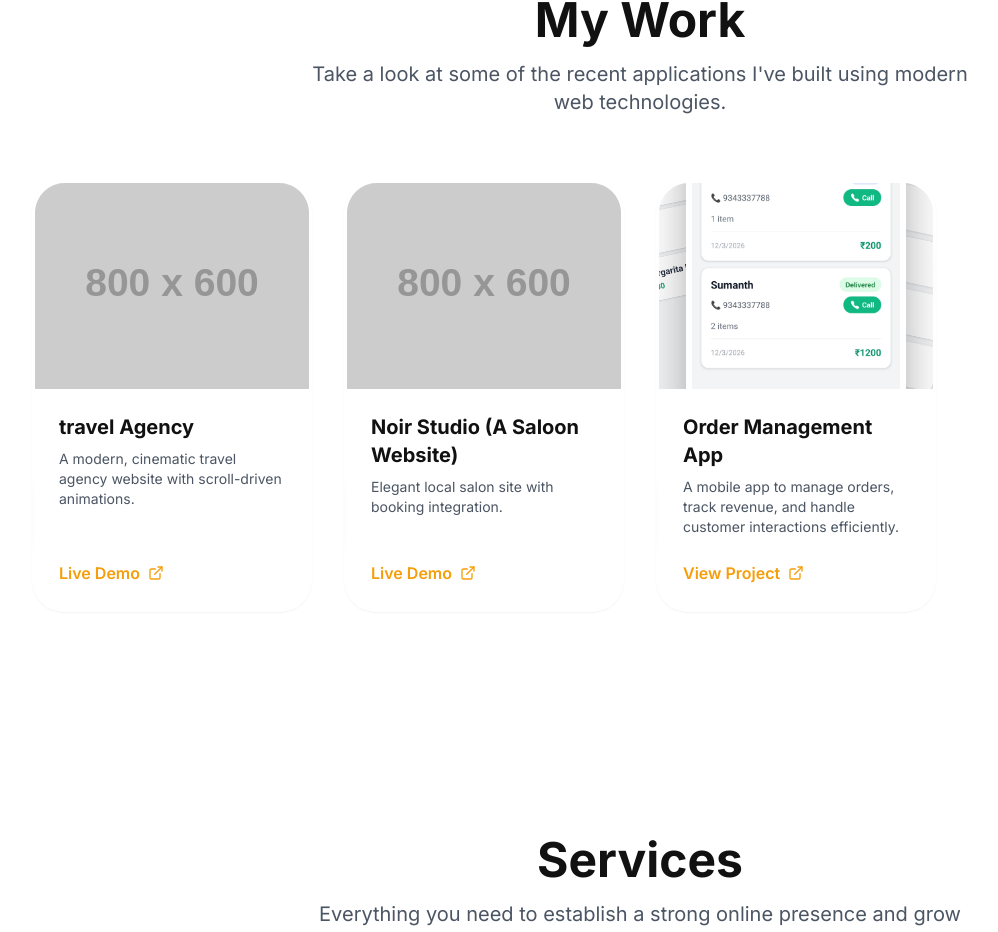
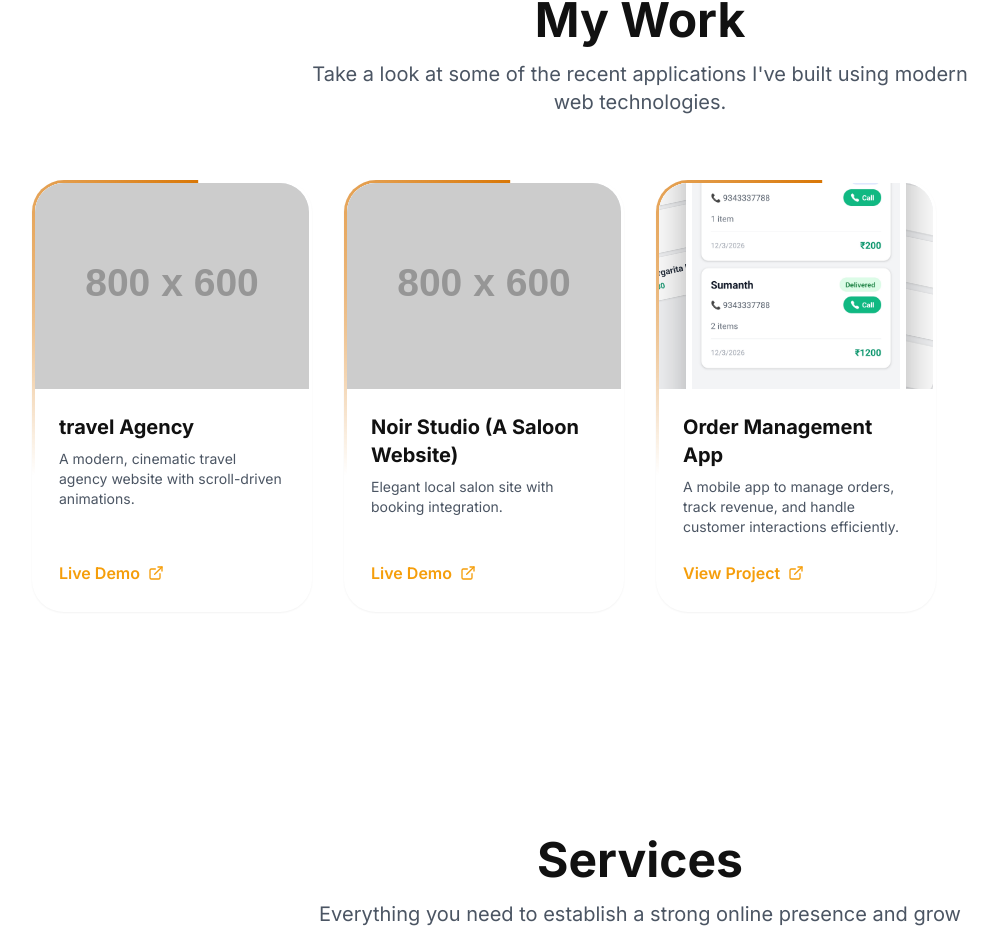
Before and after one commit to sumanthangadi/my_portfolio, a React (Vite) app: page / in a window 1280 px wide. Shown: the part 1176-2108 px from the top of the page, without its empty margins (0-998 px from the left). Built offline with nearby package versions, Linux system fonts and the light colour scheme.

Commit message:
Rewrite StarBorder implementation to use a robust spinning conic gradient for perfect light-mode visibility

```diff
--- a/src/components/StarBorder.jsx
+++ b/src/components/StarBorder.jsx
@@ -1,18 +1,17 @@
 import React from 'react';
-import './StarBorder.css';
 
 const StarBorder = ({
-  as: Component = 'button',
+  as: Component = 'div',
   className = '',
-  color = 'white',
+  color = '#d97706',
   speed = '6s',
-  thickness = 1,
+  thickness = 3,
   children,
   ...rest
 }) => {
   return (
     <Component
-      className={`star-border-container ${className}`}
+      className={`relative overflow-hidden ${className}`}
       style={{
         padding: `${thickness}px`,
         ...rest.style
@@ -20,20 +19,16 @@ const StarBorder = ({
       {...rest}
     >
       <div
-        className="border-gradient-bottom"
+        className="absolute top-1/2 left-1/2 -translate-x-1/2 -translate-y-1/2 w-[200%] aspect-square z-0 animate-spin"
         style={{
-          background: `radial-gradient(ellipse 50% 50% at center, ${color} 0%, transparent 60%)`,
+          background: `conic-gradient(from 0deg, transparent 70%, ${color} 100%)`,
           animationDuration: speed
         }}
       ></div>
-      <div
-        className="border-gradient-top"
-        style={{
-          background: `radial-gradient(ellipse 50% 50% at center, ${color} 0%, transparent 60%)`,
-          animationDuration: speed
-        }}
-      ></div>
-      <div className="inner-content">{children}</div>
+
+      <div className="relative w-full h-full flex flex-col z-10 rounded-[calc(2rem-3px)] overflow-hidden bg-white">
+        {children}
+      </div>
     </Component>
   );
 };
```
